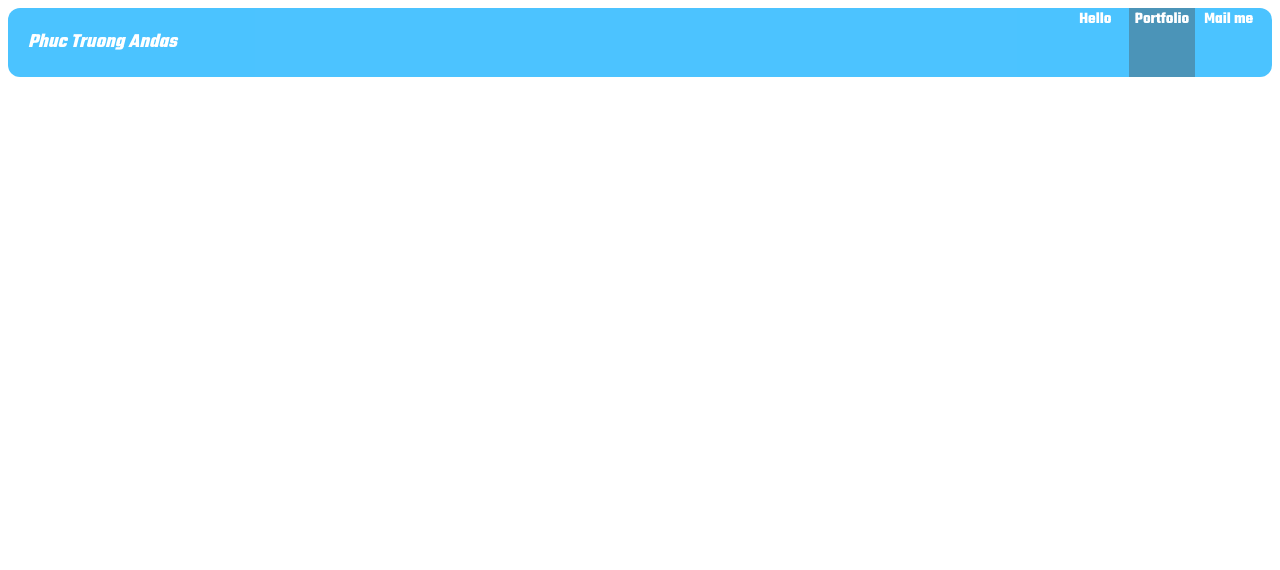
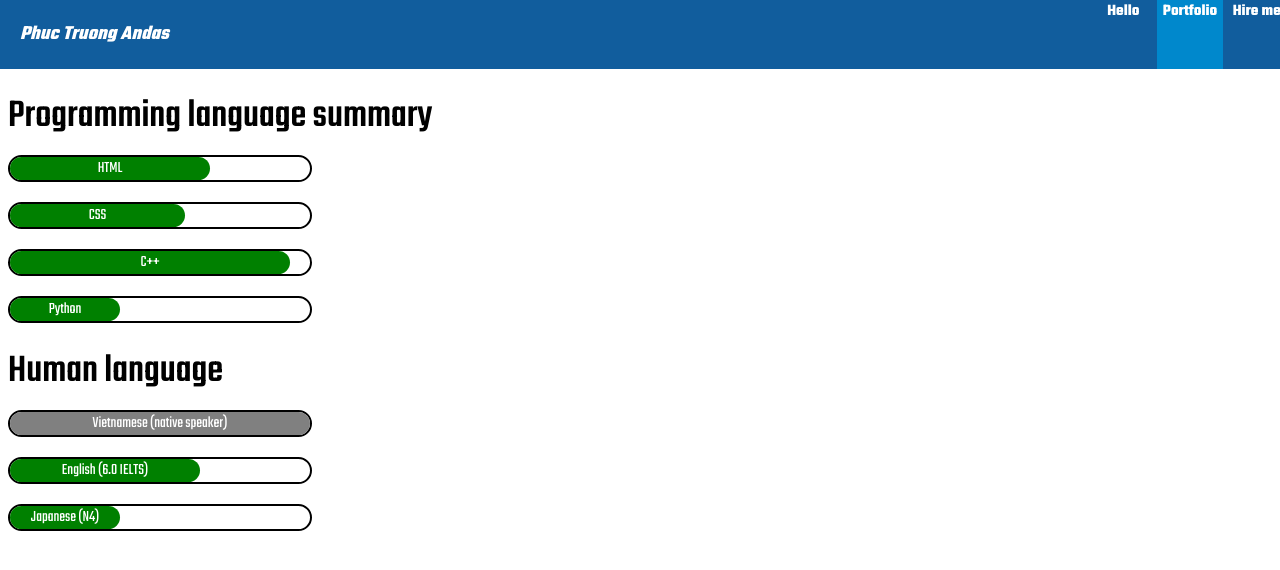
Before and after one commit to Phuctt205dev/mail-me, a plain HTML site: page portfolio.html in a window 1280 px wide. Drawn offline with Linux system fonts and the light colour scheme.

Commit message:
updated-several-things

```diff
--- a/portfolio.html
+++ b/portfolio.html
@@ -2,20 +2,43 @@
 <html>
   <head>
     <title>My portfolio</title>
-    <link rel="stylesheet" href="styles-chest/main-page.css"
+    <link rel="stylesheet" href="styles-chest/main-page.css">
   </head>
   <body>
-    <div class="navbar">
+    <header class="navbar">
       <div class="my-name">
         <p class="my-name-inside">Phuc Truong Andas</p>
       </div>
       <div class="links-mana">
         <nav class="links">
           <a class="links-ele" href="index.html">Hello</a>
-          <a class="links-ele" style="background-color: rgb(0, 103, 155);" href="portfolio.html">Portfolio</a>
-          <a class="links-ele" href="contact.html">Mail me</a>
+          <a class="links-ele" style="background-color: #08c;" href="portfolio.html">Portfolio</a>
+          <a class="links-ele" href="contact.html">Hire me</a>
         </nav>
       </div>
+    </header>
+    <p class="intro">Programming language summary</p>
+    <div class="bar-contain-html">
+      <div class="progress-html">HTML</div>
     </div>
+    <div class="bar-contain-css">
+      <div class="progress-css">CSS</div>
+    </div>
+    <div class="bar-contain-cpp">
+      <div class="progress-cpp">C++</div>
+    </div>
+    <div class="bar-contain-py">
+      <div class="progress-py">Python</div>
+    </div>
+  <p class="intro">Human language</p>
+  <div class="bar-contain-vn">
+    <div class="progress-vn">Vietnamese (native speaker)</div>
+  </div>
+  <div class="bar-contain-english">
+    <div class="progress-english">English (6.0 IELTS)</div>
+  </div>
+  <div class="bar-contain-jp">
+    <div class="progress-jp">Japanese (N4)</div>
+  </div>
   </body>
 </html>
--- a/styles-chest/Style.css
+++ b/styles-chest/Style.css
@@ -6,7 +6,7 @@
     border: none;
     border-width: 1px;
     border-radius: 5px;
-    background-color: rgb(23, 104, 23);
+    background-color: #02a;
     width: 600px;
     height: 700px;
     margin-left: auto;
--- a/styles-chest/main-page.css
+++ b/styles-chest/main-page.css
@@ -6,17 +6,20 @@
 
 body {
     background-size: cover;
+    padding-top: 70px;
 }
 
 .navbar {
+    position: fixed;
+    width: 100%;
+    top: 0;
+    left: 0;
     display: flex;
     flex-direction: row;
-    background-color: rgb(0, 170, 255);
-    opacity: 0.7;
+    background-color: #115D9D;
     justify-content: space-between;
     padding-left: 10px;
-    padding-right: 10px;
-    border-radius: 12px;
+    padding-right: 40px;
 }
 
 .my-name {
@@ -51,6 +54,11 @@ body {
     height: 100%;
     width: 100%;
     text-align: center;
+    transition: background-color 0.15s;
+}
+
+.links-ele:hover {
+    background-color: rgb(122, 197, 234);
 }
 
 .profile-img-mana {
@@ -81,3 +89,160 @@ body {
     padding-right: 50px;
     color: white;
 }
+
+.intro {
+    font-weight: 500;
+    font-size: 40px;
+    margin-top: 10px;
+    margin-bottom: 10px;
+}
+
+.bar-contain-html {
+    width: 300px;
+    border-style: solid;
+    border-width: 2px;
+    border-radius: 36px;
+    margin-bottom: 20px;
+}
+
+.progress-html {
+    width: 200px;
+    background-color: green;
+    border-radius: 36px;
+    text-align: center;
+    color: white;
+}
+
+.bar-contain-css {
+    width: 300px;
+    border-style: solid;
+    border-width: 2px;
+    border-radius: 36px;
+    margin-bottom: 20px;
+}
+
+.progress-css {
+    width: 175px;
+    background-color: green;
+    border-radius: 36px;
+    text-align: center;
+    color: white;
+}
+
+.bar-contain-cpp {
+    width: 300px;
+    border-style: solid;
+    border-width: 2px;
+    border-radius: 36px;
+    margin-bottom: 20px;
+}
+
+.progress-cpp {
+    width: 280px;
+    background-color: green;
+    border-radius: 36px;
+    text-align: center;
+    color: white;
+}
+
+.bar-contain-py {
+    width: 300px;
+    border-style: solid;
+    border-width: 2px;
+    border-radius: 36px;
+    margin-bottom: 20px;
+}
+
+.progress-py {
+    width: 110px;
+    background-color: green;
+    border-radius: 36px;
+    text-align: center;
+    color: white;
+}
+
+.bar-contain-vn {
+    width: 300px;
+    border-style: solid;
+    border-width: 2px;
+    border-radius: 36px;
+    margin-bottom: 20px;
+}
+
+.progress-vn {
+    width: 300px;
+    background-color: grey;
+    border-radius: 36px;
+    text-align: center;
+    color: white;
+}
+
+.bar-contain-english {
+    width: 300px;
+    border-style: solid;
+    border-width: 2px;
+    border-radius: 36px;
+    margin-bottom: 20px;
+}
+
+.progress-english {
+    width: 190px;
+    background-color: green;
+    border-radius: 36px;
+    text-align: center;
+    color: white;
+}
+
+.bar-contain-jp {
+    width: 300px;
+    border-style: solid;
+    border-width: 2px;
+    border-radius: 36px;
+    margin-bottom: 20px;
+}
+
+.progress-jp {
+    width: 110px;
+    background-color: green;
+    border-radius: 36px;
+    text-align: center;
+    color: white;
+}
+
+.linkers {
+    display: grid;
+    grid-template-columns: 1fr 1fr 1fr;
+}
+
+.my-info {
+    color: white;
+    font-size: 20px;
+}
+
+.git-link-storer {
+    align-items: center;
+    text-align: center;
+    padding-top: 20px;
+}
+
+.linker {
+    width: 100%;
+    height: 100%;
+    font-size: 20px;
+    vertical-align: bottom;
+    border-style: solid;
+    border-radius: 36px;
+    padding-left: 20px;
+    padding-right: 20px;
+    padding-top: 5px;
+    padding-bottom: 5px;
+    border-width: 1px;
+    text-decoration: none;
+    color: white;
+    transition: background-color 0.15s, color 0.15s;
+}
+
+.linker:hover {
+    background-color: white;
+    color: black;
+}
```
Also changed, not shown: contact.html (+4 -4 lines), index.html (+9 -4 lines).
